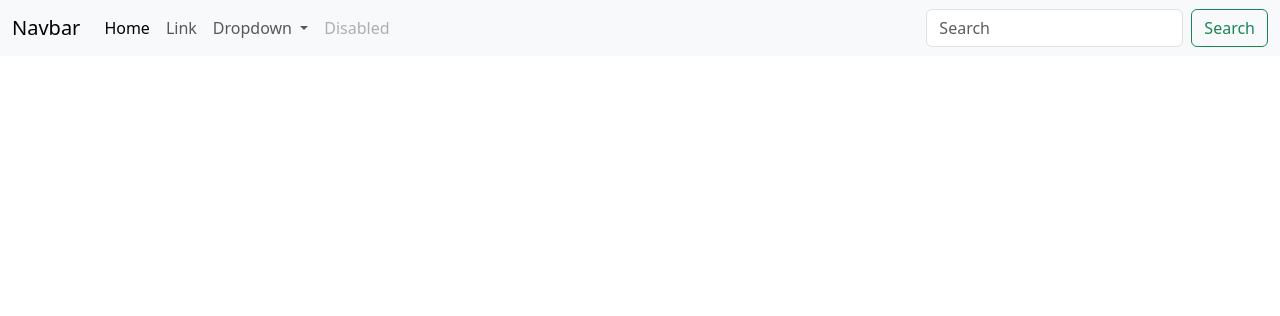
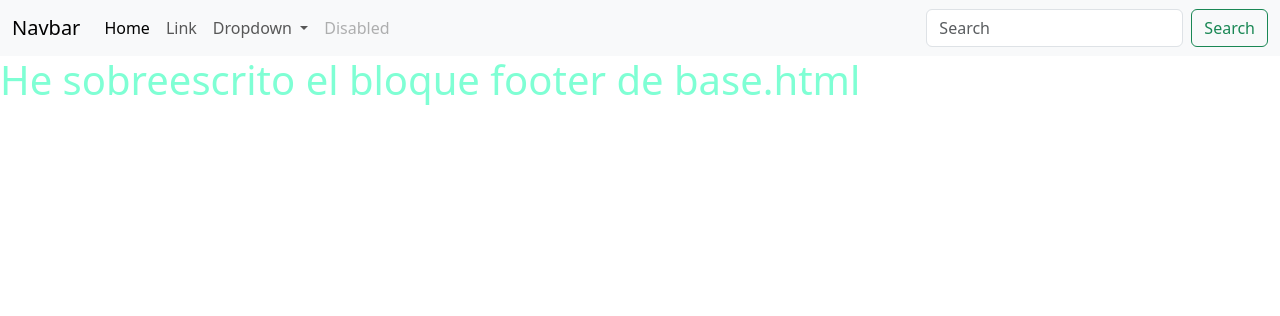
Before and after one commit to JseMatamoros/PrincipiosDjango, a Django app: page /menu/ in a window 1280 px wide. Shown: the top 316 px of the page. Run offline with Django 4.2, Linux system fonts and the light colour scheme; some libraries are stand-ins or nearby versions.

Commit message:
commit dia 9, sobreescritura y herencia de plantillas

```diff
--- a/primera/urls.py
+++ b/primera/urls.py
@@ -4,6 +4,6 @@ from .views import IndexPageView, obtener_fecha, menu_view
 
 urlpatterns = [
     path('', IndexPageView.as_view(), name ='index'),
-    path('fecha/<str:name>/', obtener_fecha, name ='fecha'),
+    path('fecha/<str:name>/<int:foto>/', obtener_fecha, name ='fecha'),
     path('menu/', menu_view, name="menu"),
 ]
--- a/primera/views.py
+++ b/primera/views.py
@@ -13,9 +13,15 @@ class IndexPageView(TemplateView):
 def index(request):
     return HttpResponse("HOLA ERICH")
 
-def obtener_fecha(request, name):
+def obtener_fecha(request, name, foto):
     fecha_actual = datetime.datetime.now()
-    context = {'fecha': fecha_actual, 'name': name}
+    # print 'fecha: {fecha_actual}' NO!
+    context = {
+        'fecha': fecha_actual,
+        'name': name,
+        'frutas': ['Manzana', 'Mango', 'Naranja'],
+        'foto': foto,
+    }
     return render(request, 'fecha.html', context)
 
 def menu_view(request):
--- a/templates/base.html
+++ b/templates/base.html
@@ -1,17 +1,63 @@
 <!DOCTYPE html>
-<html lang="en">
-<head>
-    <meta charset="UTF-8">
-    <!-- <meta http-equiv="X-UA-Compatible" content="IE-edge"> -->
-    <meta name="viewport" content="width=device-width, initial-scale=1.0">
-    <link rel="stylesheet" href="">
+<html lang="es">
+  <head>
+    <meta charset="UTF-8" />
+    <meta http-equiv="X-UA-Compatible" content="IE-edge">
+    <meta name="viewport" content="width=device-width, initial-scale=1.0" />
+    <link rel="stylesheet" href="" />
     {% load bootstrap5 %} {% bootstrap_css %} {% bootstrap_javascript %}
     {% bootstrap_messages %} {% load static %}
-    <link rel="stylesheet" href="{% static 'css/style.css' %}">
+    <link rel="stylesheet" href="{% static 'css/style.css' %}" />
 
     <title>Template con Bootstrap</title>
-</head>
-<body>
+  </head>
+  <body>
+    {% block navbar %}
+    <nav class="navbar navbar-expand-lg navbar-light bg-light">
+      <div class="container-fluid">
+          <a class="navbar-brand" href="#">Navbar</a>
+          <button class="navbar-toggler" type="button" data-bs-toggle="collapse" data-bs-target="#navbarSupportedContent"
+              aria-controls="navbarSupportedContent" aria-expanded="false" aria-label="Toggle navigation">
+              <span class="navbar-toggler-icon"></span>
+          </button>
+          <div class="collapse navbar-collapse" id="navbarSupportedContent">
+              <ul class="navbar-nav me-auto mb-2 mb-lg-0">
+                  <li class="nav-item">
+                      <a class="nav-link active" aria-current="page" href="#">Home</a>
+                  </li>
+                  <li class="nav-item">
+                      <a class="nav-link" href="#">Link</a>
+                  </li>
+                  <li class="nav-item dropdown">
+                      <a class="nav-link dropdown-toggle" href="#" id="navbarDropdown" role="button"
+                          data-bs-toggle="dropdown" aria-expanded="false">
+                          Dropdown
+                      </a>
+                      <ul class="dropdown-menu" aria-labelledby="navbarDropdown">
+                          <li><a class="dropdown-item" href="#">Action</a></li>
+                          <li><a class="dropdown-item" href="#">Another action</a></li>
+                          <li>
+                              <hr class="dropdown-divider">
+                          </li>
+                          <li><a class="dropdown-item" href="#">Something else here</a></li>
+                      </ul>
+                  </li>
+                  <li class="nav-item">
+                      <a class="nav-link disabled" href="#" tabindex="-1" aria-disabled="true">Disabled</a>
+                  </li>
+              </ul>
+              <form class="d-flex">
+                  <input class="form-control me-2" type="search" placeholder="Search" aria-label="Search">
+                  <button class="btn btn-outline-success" type="submit">Search</button>
+              </form>
+          </div>
+      </div>
+    </nav>
+    {% endblock navbar %}
     {% block content %} {% endblock content %}
-</body>
+    {% block formulario %}{% endblock formulario %}
+    {% block footer %}
+    <p>{% lorem 1 b random %}</p>
+    {% endblock footer %}
+  </body>
 </html>
--- /dev/null
+++ b/templates/fragmento_nombre.html
@@ -0,0 +1 @@
+{{saludo}}, {{persona}}
--- a/templates/menu.html
+++ b/templates/menu.html
@@ -1,42 +1,5 @@
 {% extends 'base.html' %} {% load bootstrap5 %} {% block content %}
-<nav class="navbar navbar-expand-lg navbar-light bg-light">
-    <div class="container-fluid">
-        <a class="navbar-brand" href="#">Navbar</a>
-        <button class="navbar-toggler" type="button" data-bs-toggle="collapse" data-bs-target="#navbarSupportedContent"
-            aria-controls="navbarSupportedContent" aria-expanded="false" aria-label="Toggle navigation">
-            <span class="navbar-toggler-icon"></span>
-        </button>
-        <div class="collapse navbar-collapse" id="navbarSupportedContent">
-            <ul class="navbar-nav me-auto mb-2 mb-lg-0">
-                <li class="nav-item">
-                    <a class="nav-link active" aria-current="page" href="#">Home</a>
-                </li>
-                <li class="nav-item">
-                    <a class="nav-link" href="#">Link</a>
-                </li>
-                <li class="nav-item dropdown">
-                    <a class="nav-link dropdown-toggle" href="#" id="navbarDropdown" role="button"
-                        data-bs-toggle="dropdown" aria-expanded="false">
-                        Dropdown
-                    </a>
-                    <ul class="dropdown-menu" aria-labelledby="navbarDropdown">
-                        <li><a class="dropdown-item" href="#">Action</a></li>
-                        <li><a class="dropdown-item" href="#">Another action</a></li>
-                        <li>
-                            <hr class="dropdown-divider">
-                        </li>
-                        <li><a class="dropdown-item" href="#">Something else here</a></li>
-                    </ul>
-                </li>
-                <li class="nav-item">
-                    <a class="nav-link disabled" href="#" tabindex="-1" aria-disabled="true">Disabled</a>
-                </li>
-            </ul>
-            <form class="d-flex">
-                <input class="form-control me-2" type="search" placeholder="Search" aria-label="Search">
-                <button class="btn btn-outline-success" type="submit">Search</button>
-            </form>
-        </div>
-    </div>
-</nav>
 {% block fecha %} {% endblock fecha  %} {% endblock %}
+{% block footer  %}
+<h1>He sobreescrito el bloque footer de base.html</h1>
+{% endblock footer  %}
```
Also changed, not shown: templates/fecha.html (+26 -5 lines).
